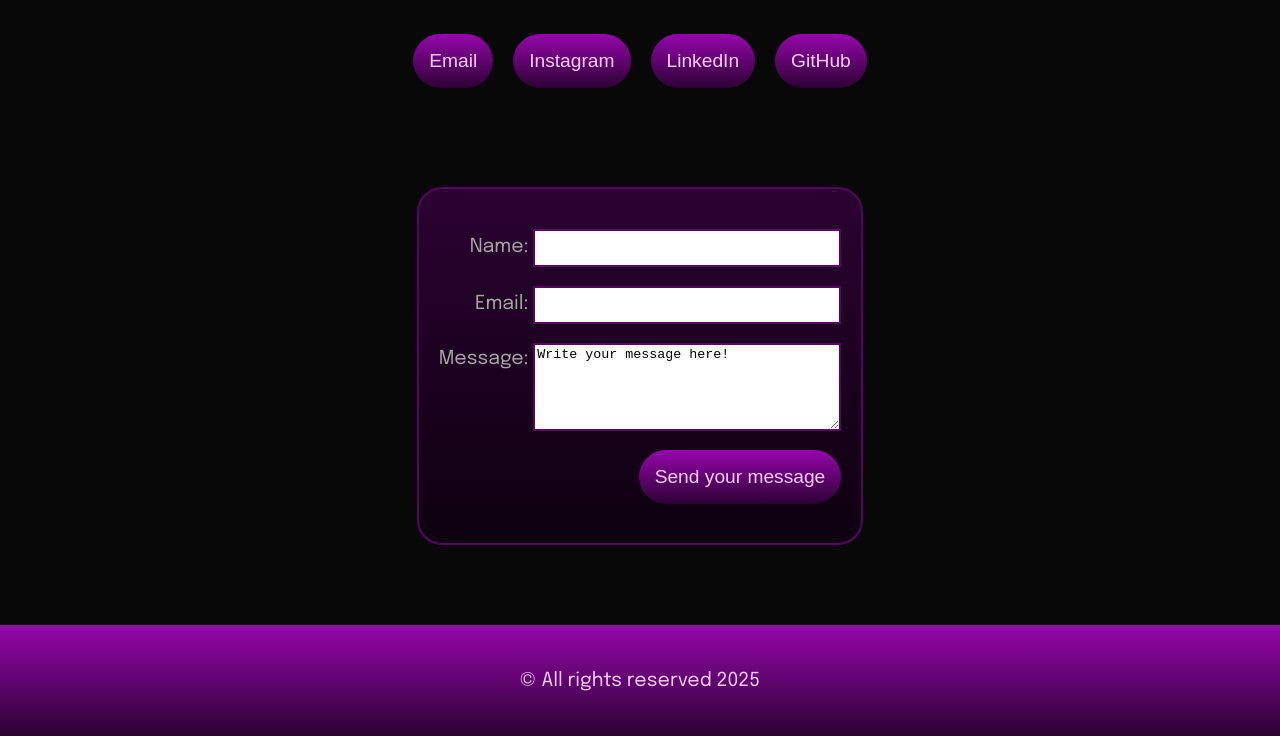
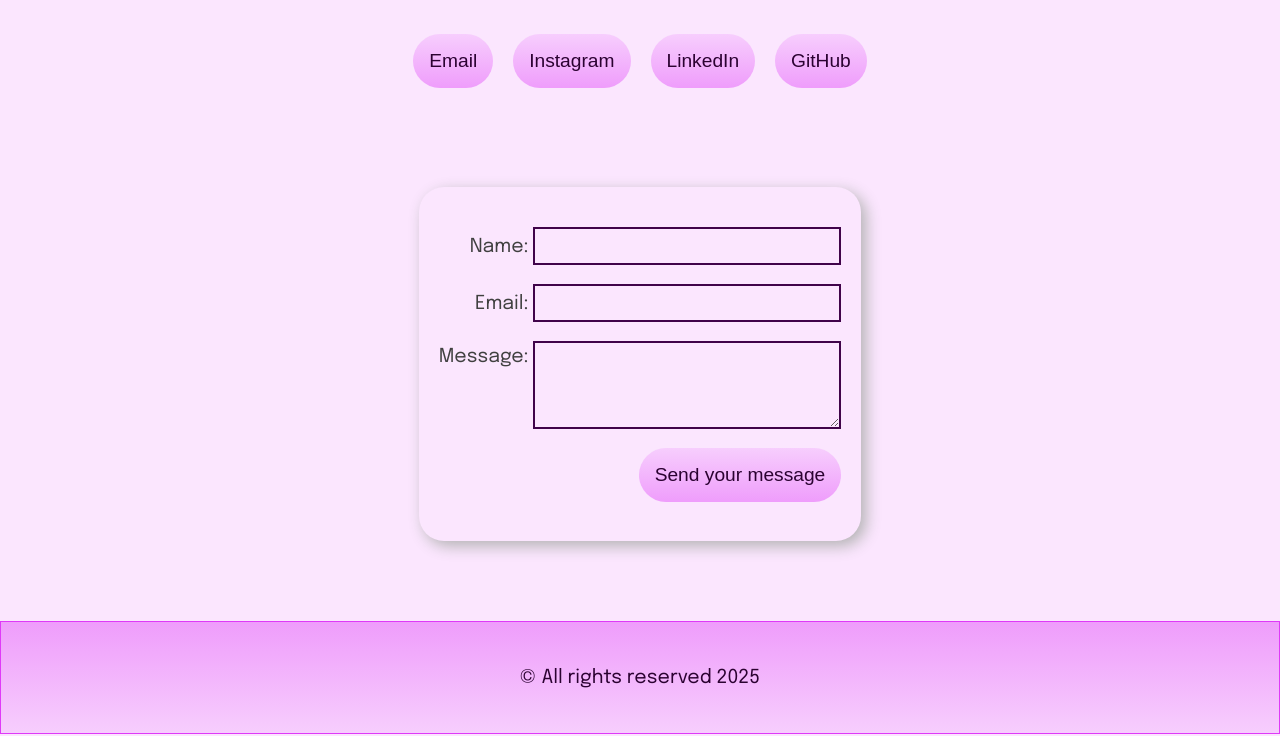
Before and after one commit to Majzen11/personal-portfolio, a plain HTML site: page contact.html in a window 1280 px wide. Shown: the part 284-1020 px from the top of the page. Drawn offline with Linux system fonts and the light colour scheme; a web font is replaced by a local one.

Commit message:
Light mode
Editing in a light mode and some finishing touches.

```diff
--- a/contact.html
+++ b/contact.html
@@ -43,7 +43,7 @@
         </ul>
 
         <div class="contact-form">
-          <form action="/form-handling-page" method="post">
+          <form action="contact.html" method="post">
             <p>
               <label for="name">Name:</label>
               <input type="text" id="name" name="user_name" required/>
@@ -54,7 +54,7 @@
             </p>
             <p>
               <label for="msg">Message:</label>
-              <textarea id="msg" name="user_message" required>Write your message here!</textarea>
+              <textarea id="msg" name="user_message" required></textarea>
             </p>
             <p>
               <button type="submit">Send your message</button>
--- a/css/styles.css
+++ b/css/styles.css
@@ -10,16 +10,15 @@ html {
 body {
   font-family: Epilogue, Verdana, Geneva, Tahoma, sans-serif;
   background-color: hsl(0, 0%, 3%);
-  color: hsl(300, 0%, 65%);
+  color: hsl(300, 0%, 75%);
   font-size: 1.2rem;
   margin: 0;
   line-height: 1.7;
-/*
+
   @media (prefers-color-scheme: light) {
-    background-color:  hsl(292, 93%, 90%);
-    color: black;
+    background-color:  hsl(292, 93%, 95%);
+    color:hsl(300, 0%, 25%);
   }
- */
 }
 .wrapper {
   max-inline-size: 1400px;
@@ -34,6 +33,7 @@ header {
   text-align: center;
 
 
+
    @media (width > 900px) {
     display: flex;
     justify-content: space-between;
@@ -42,6 +42,11 @@ header {
     padding-block: 0;
     }
 
+  @media (prefers-color-scheme: light) {
+    background-image: linear-gradient(hsl(292, 93%, 90%), hsl(292, 93%, 80%));
+    color: hsl(292, 93%, 10%);
+    box-shadow: 0px 1px 15px hsl(300, 0%, 50%);
+      }
 }
 
 img {
@@ -54,6 +59,10 @@ h1 {
   color: hsl(292, 93%, 90%);
   text-align: start;
   margin-inline: 3.12rem;
+
+  @media (prefers-color-scheme: light) {
+    color: hsl(292, 93%, 25%);
+  }
 }
 
 .centred-title {
@@ -63,11 +72,19 @@ h1 {
 h2 {
   font-family: aboreto;
   color: white;
+
+   @media (prefers-color-scheme: light) {
+    color: hsl(292, 93%, 25%);
+  }
 }
 
 h3 {
   color: white;
   font-weight: 400;
+
+  @media (prefers-color-scheme: light) {
+    color: hsl(0, 0%, 3%);
+  }
 }
 
 footer {
@@ -77,16 +94,30 @@ footer {
   display: flex;
   align-items: center;
   justify-content: center;
+
+  @media (prefers-color-scheme: light) {
+    background-image: linear-gradient(hsl(292, 93%, 80%), hsl(292, 93%, 90%));
+    color: hsl(292, 93%, 10%);
+    border: 1px solid hsl(292, 93%, 60%);
+  }
 }
 
 a {
   text-decoration: none;
   color: hsl(292, 93%, 90%);
+
+  @media (prefers-color-scheme: light) {
+    color: hsl(292, 93%, 10%);
+  }
 }
 
 a:hover,
 a:focus-visible {
   color: hsl(292, 93%, 50%);
+
+  @media (prefers-color-scheme: light) {
+    color: hsl(292, 93%, 35%);
+  }
 }
 
 a:active {
@@ -100,6 +131,11 @@ button {
   border: none;
   border-radius: 50px;
   color: hsl(292, 93%, 90%);
+
+  @media (prefers-color-scheme: light) {
+    background-image: linear-gradient(hsl(292, 93%, 90%), hsl(292, 93%, 80%));
+    color: hsl(292, 93%, 10%);
+  }
 }
 
 button:hover,
@@ -161,6 +197,12 @@ nav {
   padding: 1.25rem;
   background-image: linear-gradient( hsl(0, 0%, 3%),hsl(292, 93%, 3%));
 
+  @media (prefers-color-scheme: light) {
+   /*background-image: linear-gradient(hsl(292, 93%, 95%), hsl(292, 93%, 90%));*/
+   background:  hsl(292, 93%, 95%);
+   box-shadow: 5px 5px 15px hsl(300, 0%, 70%);
+  }
+
 }
 .column-section {
   padding-bottom: 30px;
@@ -185,13 +227,24 @@ nav {
 .review-card {
   background-image: linear-gradient(hsl(292, 93%, 10%),hsl(292, 93%, 3%));
   border-radius: 25px;
-  border: 2px solid hsl(292, 93%, 20%);
+  border: 2px solid hsl(292, 93%, 15%);
   max-width: 300px;
   padding: 1.25rem;
+
+   @media (prefers-color-scheme: light) {
+    color: hsl(0, 0%, 3%);
+    background: hsl(292, 93%, 90%);
+    border: none;
+  }
 }
+
 
 .quote {
   color: white;
+
+  @media (prefers-color-scheme: light) {
+    color: hsl(0, 0%, 3%);
+  }
 }
 
 .quote-name {
@@ -242,9 +295,15 @@ form {
   padding: 1.25rem;
   background-image: linear-gradient(hsl(292, 93%, 10%),hsl(292, 93%, 3%));
   border-radius: 25px;
-  border: 2px solid hsl(292, 93%, 20%);
+  border: 2px solid hsl(292, 93%, 15%);
   text-align: end;
   margin-block: 5rem;
+
+  @media (prefers-color-scheme: light) {
+   background: hsl(292, 93%, 95%);
+   box-shadow: 5px 5px 15px hsl(300, 0%, 70%);
+   border: none;
+  }
 }
 
 label {
@@ -256,13 +315,25 @@ input,
 textarea {
   width: 300px;
   height: 2rem;
-  border: 2px solid hsl(292, 93%, 20%);
+  border: 2px solid hsl(292, 93%, 15%);
+  background-color: hsl(0, 0%, 3%);
+  font-size: 1.2rem;
+  color: hsl(300, 0%, 75%);
+
+  @media (prefers-color-scheme: light) {
+    background: hsl(292, 93%, 95%);
+    color: hsl(0, 0%, 3%);
+  }
 }
 
 input:focus,
 textarea:focus {
   outline-style: solid;
   outline-color: hsl(292, 93%, 90%);
+
+  @media (prefers-color-scheme: light) {
+    outline-color:hsl(292, 93%, 50%);
+  }
 }
 
 textarea {
```
